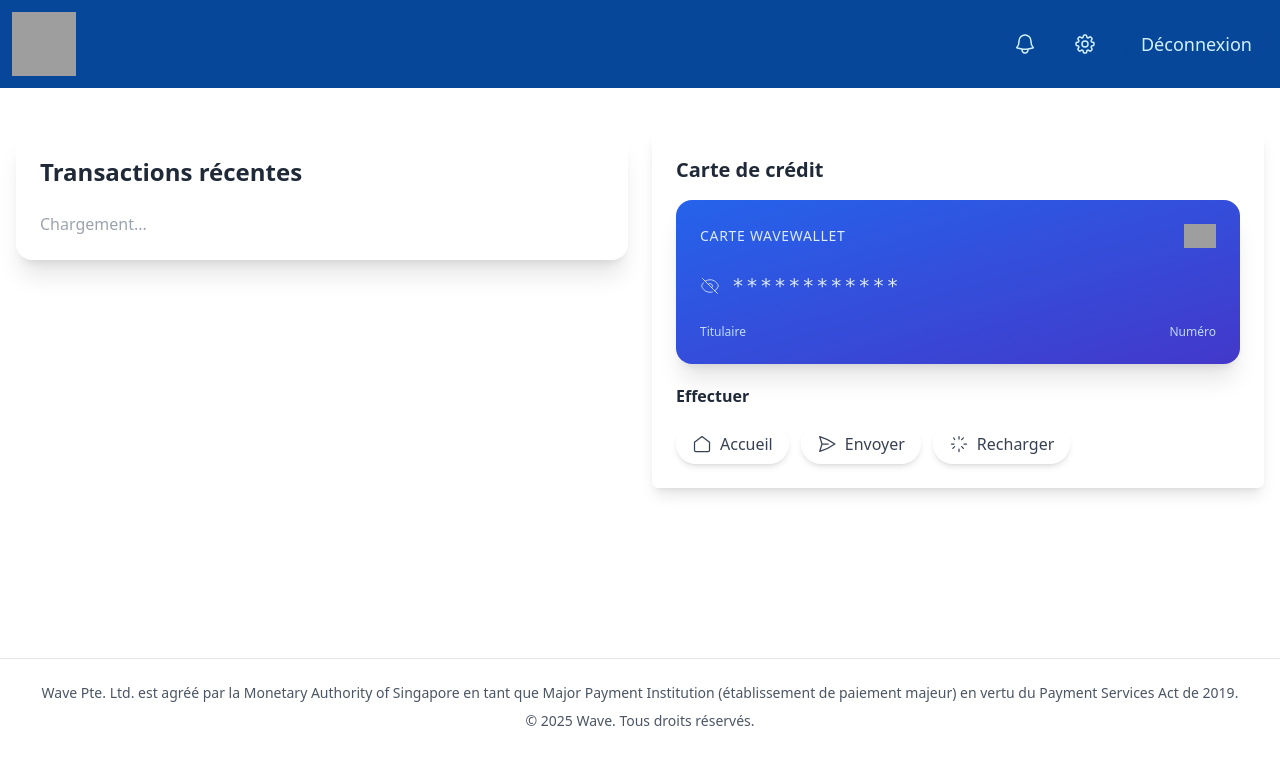
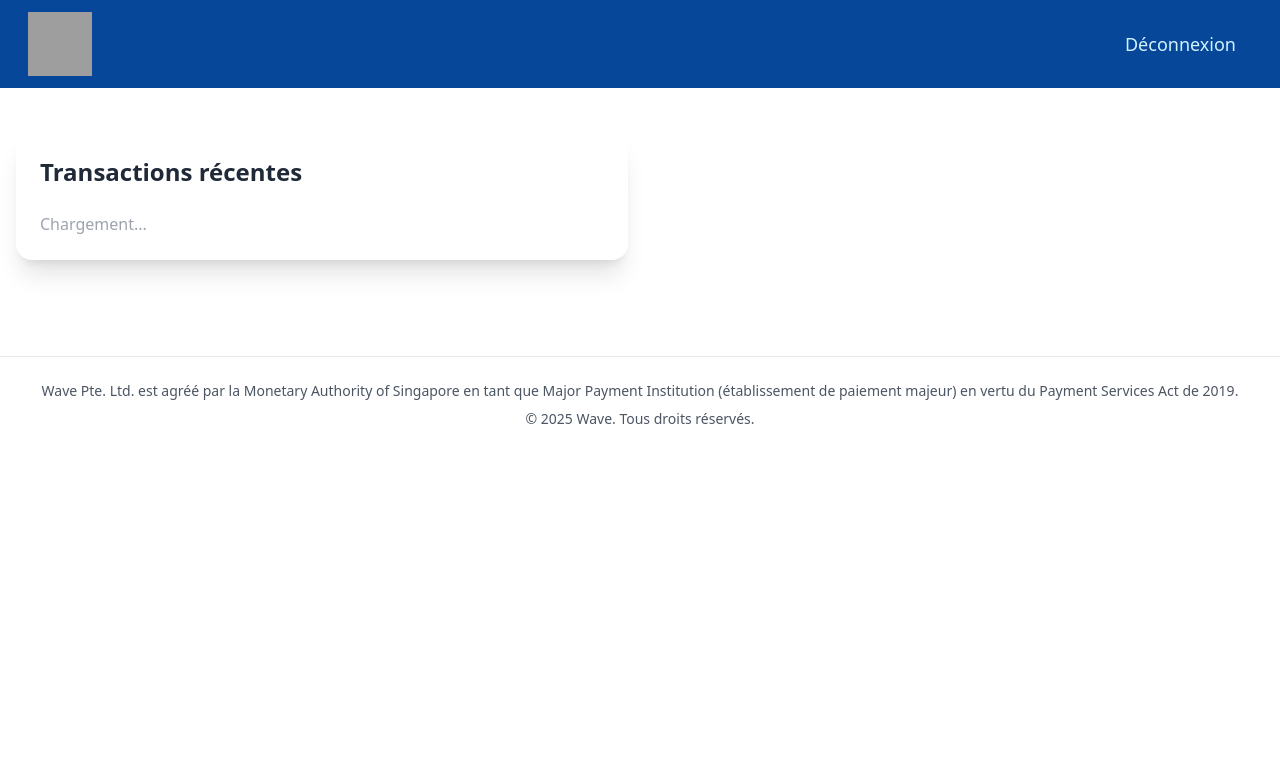
Before and after one commit to yannhallage/CloudSaaSApp, a React (Vite) app in the folder frontwave/: page /myaccount in a window 1280 px wide. Shown: the top 764 px of the page. Built offline with nearby package versions, Linux system fonts and the light colour scheme; sample sign-in values are in the browser's storage; grey boxes are pictures that could not be loaded.

Commit message:
Update myaccount.jsx

```diff
--- a/frontwave/src/pages/myaccount.jsx
+++ b/frontwave/src/pages/myaccount.jsx
@@ -21,12 +21,10 @@
         setMontantSold } = useContext(DonneesInscription);
     const [cash, setCash] = useState(0)
     const [listenner, setListenner] = useState(false)
-    // const [showing, setShowing] = useState('')
     const [informationRecuperer, setInformationRecuperer] = useState([])
 
     useEffect(() => {
         const id = localStorage.getItem('utilisateurid')
-        // const userid = localStorage.getItem('utilisateurid')
         if (!id) return;
 
         axios.get(`${import.meta.env.VITE_API_URL}/api/wavewallet/myaccount/${id}`, {
@@ -37,24 +35,19 @@
             .then(response => {
                 console.log(response.data.accountWave_personnel)
                 setInformationRecuperer(response.data.accountWave_personnel)
-
             })
             .catch(error => {
                 console.log(error)
             })
 
-
-        // toats
-        toast('Hello!',
-            {
+        toast('Hello!', {
             icon: '👏',
             style: {
                 borderRadius: '10px',
                 background: '#333',
                 color: '#fff',
             },
-            }
-        );
+        });
     }, [])
 
     useEffect(() => {
@@ -64,17 +57,16 @@
         }
     }, [informationRecuperer]);
 
-
     useEffect(() => {
         if (telephone_personne) {
             console.log(telephone_personne)
         }
     }, [telephone_personne])
+
     useEffect(() => {
         console.log(informationRecuperer)
-        if (informationRecuperer.sold == 0) {
+        if (informationRecuperer.sold === 0) {
             setCash(informationRecuperer.sold)
-            // console.log(cash)
         }
     }, [informationRecuperer])
 
@@ -84,82 +76,46 @@
         setTelephone_personne(null)
         return navigate('/')
     }
-    const icon_one =
+
+    const icon_one = (
         <svg xmlns="http://www.w3.org/2000/svg" className="w-5 h-5" fill="none" viewBox="0 0 24 24" stroke="currentColor">
             <path strokeLinecap="round" strokeLinejoin="round" strokeWidth={1.5} d="M3 9.75L12 3l9 6.75v9.75A1.5 1.5 0 0 1 19.5 21H4.5A1.5 1.5 0 0 1 3 19.5V9.75z" />
         </svg>
-    const icon_two =
+    );
+
+    const icon_two = (
         <svg xmlns="http://www.w3.org/2000/svg" className="w-5 h-5" fill="none" viewBox="0 0 24 24" stroke="currentColor">
             <path strokeLinecap="round" strokeLinejoin="round" strokeWidth={1.5} d="M6 12 3.269 3.125A59.769 59.769 0 0 1 21.485 12 59.768 59.768 0 0 1 3.27 20.875L5.999 12Zm0 0h7.5" />
         </svg>
+    );
 
-    const icon_tree = <svg xmlns="http://www.w3.org/2000/svg" className="w-5 h-5" fill="none" viewBox="0 0 24 24" stroke="currentColor">
+    const icon_tree = (
+        <svg xmlns="http://www.w3.org/2000/svg" className="w-5 h-5" fill="none" viewBox="0 0 24 24" stroke="currentColor">
             <path strokeLinecap="round" strokeLinejoin="round" strokeWidth={1.5} d="M12 3v3m0 12v3m9-9h-3M6 12H3m14.31 5.31l-2.12-2.12m-8.48 0l-2.12 2.12m12.72-12.72l-2.12 2.12m-8.48 0L5.69 4.69" />
         </svg>
+    );
 
     return (
         <>
-            <section className="p-3 bg-[#074799] text-[#d1f1ff]">
-                <div className="md:container md:mx-auto">
-                    <div className="flex justify-between items-center">
-
+            <section className="p-3 bg-[#074799] text-[#d1f1ff] w-full">
+                <div className="max-w-7xl mx-auto px-4">
+                    <div className="flex flex-col md:flex-row justify-between items-center">
                         <div className="flex items-center space-x-6">
                             <img
                                 src="https://cdn.prod.website-files.com/62446230dcb514b828a6e237/677ed61188695f2316217fc5_Wave-2_0-logo-fullcolour-rgb.svg"
                                 alt="Logo Wave"
                                 className="w-16 h-16"
                             />
-                            <nav className="flex space-x-3 text-[18px]">
-                                {/* {["Accueil", "Envoyer", "Recharger"].map((label) => (
+                        </div>
+                        <div className="flex items-center space-x-5 mt-4 md:mt-0 text-[18px]">
+                            <span className="p-2 rounded-full transition hover:bg-white/20 backdrop-blur-sm cursor-pointer">
+                                {/* icône cloche */}
+                            </span>
+                            <span className="p-2 rounded-full transition hover:bg-white/20 backdrop-blur-sm cursor-pointer">
+                                {/* icône roue */}
+                            </span>
                             <span
-                                        key={label}
                                 className="px-4 py-2 rounded-full transition hover:bg-white/20 backdrop-blur-sm cursor-pointer"
-                                    >
-                                        {label}
-                                    </span>
-                                ))} */}
-                            </nav>
-                        </div>
-                        <div className="flex items-center space-x-5 text-[18px]">
-
-                            <span className="p-2 rounded-full transition hover:bg-white/20 backdrop-blur-sm cursor-pointer">
-                                <svg xmlns="http://www.w3.org/2000/svg" fill="none"
-                                    viewBox="0 0 24 24" strokeWidth={1.5}
-                                    stroke="currentColor" className="w-6 h-6">
-                                    <path strokeLinecap="round" strokeLinejoin="round"
-                                        d="M14.857 17.082a23.848 23.848 0 0 0 5.454-1.31A8.967 8.967 0 0 1
-                                        18 9.75V9A6 6 0 0 0 6 9v.75a8.967 8.967 0 0 1-2.312
-                                        6.022c1.733.64 3.56 1.085 5.455 1.31m5.714
-                                        0a24.255 24.255 0 0 1-5.714 0m5.714
-                                        0a3 3 0 1 1-5.714 0" />
-                                </svg>
-                            </span>
-
-                            <span className="p-2 rounded-full transition hover:bg-white/20 backdrop-blur-sm cursor-pointer">
-                                <svg xmlns="http://www.w3.org/2000/svg" fill="none"
-                                    viewBox="0 0 24 24" strokeWidth={1.5}
-                                    stroke="currentColor" className="w-6 h-6">
-                                    <path strokeLinecap="round" strokeLinejoin="round"
-                                        d="M10.343 3.94c.09-.542.56-.94 1.11-.94h1.093c.55
-                                                0 1.02.398 1.11.94l.149.894c.07.424.384.764.78.93.398.164.855.142
-                                                1.205-.108l.737-.527a1.125 1.125 0 0 1
-                                                1.45.12l.773.774c.39.389.44 1.002.12
-                                                1.45l-.527.737c-.25.35-.272.806-.107
-                                                1.204.165.397.505.71.93.78l.893.15c.543.09.94.559.94
-                                                1.109v1.094c0 .55-.397 1.02-.94
-                                                1.11l-.894.149c-.424.07-.764.383-.929.78-.165.398-.143.854.107
-                                                1.204l.527.738c.32.447.269 1.06-.12
-                                                1.45l-.774.773a1.125 1.125 0 0 1-1.449.12l-.738-.527c-.35-.25-.806-.272-1.203-.107-.398.165-.71.505-.781.929l-.149.894c-.09.542-.56.94-1.11.94h-1.094c-.55
-                                                0-1.019-.398-1.11-.94l-.148-.894c-.071-.424-.384-.764-.781-.93-.398-.164-.854-.142-1.204.108l-.738.527c-.447.32-1.06.269-1.45-.12l-.773-.774a1.125
-                                                1.125 0 0 1-.12-1.45l.527-.737c.25-.35.272-.806.108-1.204-.165-.397-.506-.71-.93-.78l-.894-.15c-.542-.09-.94-.56-.94-1.109v-1.094c0-.55.398-1.02.94-1.11l.894-.149c.424-.07.765-.383.93-.78.165-.398.143-.854-.108-1.204l-.526-.738a1.125
-                                                1.125 0 0 1 .12-1.45l.773-.773a1.125
-                                                1.125 0 0 1 1.45-.12l.737.527c.35.25.807.272 1.204.107.397-.165.71-.505.78-.929l.15-.894Z" />
-                                    <path strokeLinecap="round" strokeLinejoin="round"
-                                        d="M15 12a3 3 0 1 1-6 0 3 3 0 0 1 6 0Z" />
-                                </svg>
-                            </span>
-
-                            <span className="px-4 py-2 rounded-full transition hover:bg-white/20 backdrop-blur-sm cursor-pointer"
                                 onClick={deconnexion}
                             >
                                 Déconnexion
@@ -167,113 +123,25 @@
                         </div>
                     </div>
                 </div>
-            </section >
+            </section>
 
-            <section className="md:container md:mx-auto px-4">
-                <div className="grid md:grid-cols-2 grid-cols-1 gap-6 mt-11">
-                    <div className="">
-                        {
-                            changeComponent
-                        }
-                    </div>
-                    <div className="">
-                        <div class="p-6 rounded-md bg-white shadow-lg">
-                            <h1 className="text-xl font-semibold text-gray-800 mb-4">Carte de crédit</h1>
-
-                            <motion.div
-                                className="bg-gradient-to-br from-blue-600 to-indigo-700 text-white p-6 rounded-2xl shadow-xl"
-                                initial={{ opacity: 0, y: 30 }}
-                                animate={{ opacity: 1, y: 0 }}
-                                transition={{ duration: 0.6 }}
-                            >
-                                <div className="flex justify-between items-center mb-6">
-                                    <span className="text-sm uppercase tracking-wider text-blue-100">Carte WaveWallet</span>
-                                    <img
-                                        src="https://cdn.prod.website-files.com/62446230dcb514b828a6e237/677ed61188695f2316217fc5_Wave-2_0-logo-fullcolour-rgb.svg"
-                                        alt="Wave logo"
-                                        className="h-6"
-                                    />
-                                </div>
-                                <div className="text-xl text-blue-100 font-mono flex items-center space-x-3 tracking-widest mb-6">
-                                    <button
-                                        onClick={() => setListenner(!listenner)}
-                                        className="focus:outline-none"
-                                        title={listenner ? "Masquer le solde" : "Afficher le solde"}
-                                    >
-                                        {listenner ? (
-                                            <svg xmlns="http://www.w3.org/2000/svg" className="h-5 w-5" fill="none" viewBox="0 0 24 24" stroke="currentColor">
-                                                <path strokeLinecap="round" strokeLinejoin="round" d="M2.036 12.322a1.012 1.012 0 0 1 0-.639C3.423 7.51 7.36 4.5 12 4.5c4.638 0 8.573 3.007 9.963 7.178.07.207.07.431 0 .639C20.577 16.49 16.64 19.5 12 19.5c-4.638 0-8.573-3.007-9.963-7.178Z" />
-                                                <path strokeLinecap="round" strokeLinejoin="round" d="M15 12a3 3 0 1 1-6 0 3 3 0 0 1 6 0Z" />
-                                            </svg>
-                                        ) : (
-                                            <svg xmlns="http://www.w3.org/2000/svg" className="h-5 w-5" fill="none" viewBox="0 0 24 24" stroke="currentColor">
-                                                <path strokeLinecap="round" strokeLinejoin="round" d="M3.98 8.223A10.477 10.477 0 0 0 1.934 12C3.226 16.338 7.244 19.5 12 19.5c.993 0 1.953-.138 2.863-.395M6.228 6.228A10.451 10.451 0 0 1 12 4.5c4.756 0 8.773 3.162 10.065 7.498a10.522 10.522 0 0 1-4.293 5.774M6.228 6.228 3 3m3.228 3.228 3.65 3.65m7.894 7.894L21 21m-3.228-3.228-3.65-3.65m0 0a3 3 0 1 0-4.243-4.243m4.242 4.242L9.88 9.88" />
-                                            </svg>
-                                        )}
-                                    </button>
-                                    <span>
-                                        {listenner ? (
-                                            <AnimateNumber value={montantSold} />
-                                        ) : (
-                                            <span>************</span>
-                                        )}
-                                        {/* {listenner ? `${montantSold.toLocaleString("fr-FR")} FCFA` : "************"} */}
-                                    </span>
-                                </div>
-                                <div className="flex justify-between text-sm">
+            <section className="max-w-7xl mx-auto px-4">
+                <div className="grid grid-cols-1 lg:grid-cols-2 gap-6 mt-11">
                     <div>
-                                        <span className="block text-xs text-blue-200">Titulaire</span>
-                                        <span className="font-semibold">
-                                            {
-                                                informationRecuperer.name
-                                            }
-                                        </span>
+                        {changeComponent}
                     </div>
                     <div>
-                                        <span className="block text-xs text-blue-200">Numéro</span>
-                                        <span className="font-semibold">
-                                            {
-                                                informationRecuperer.numeroTel
-                                            }
-                                        </span>
+                        {/* bloc carte et boutons */}
                     </div>
                 </div>
-                            </motion.div>
+            </section>
 
-                            <div className="mt-5 space-y-4 ">
-                                <div className="font-semibold  text-gray-800">Effectuer</div>
-                                <div className="flex space-x-3">
-                                    <NavButtons
-                                        icon={icon_one}
-                                        label={"Accueil"}
-                                        event={() => { setChangeComponent(<TransactionRecents />) }}
-                                    />
-                                    <NavButtons
-                                        icon={icon_two}
-                                        label={"Envoyer"}
-                                        event={() => { setChangeComponent(<EnvoyerArgent />) }}
-                                    />
-                                    <NavButtons
-                                        icon={icon_tree}
-                                        label={"Recharger"}
-                                        event={() => { setChangeComponent(<RechargerAccount />) }}
-                                    />
-                                </div>
-                            </div>
-                        </div>
-                    </div>
-                </div>
-
-            </section>
-            <section className="mt-[170px] ">
-                <Footer
-                />
-                <Toaster
-                    position="top-right"
-                    reverseOrder={false}
-                />
+            <section className="mt-24">
+                <Footer />
+                <Toaster position="top-right" reverseOrder={false} />
             </section>
         </>
-    )
+    );
 }
+
 export default MyAccount;
```
Lines whose indentation alone changed are shown as unchanged.
